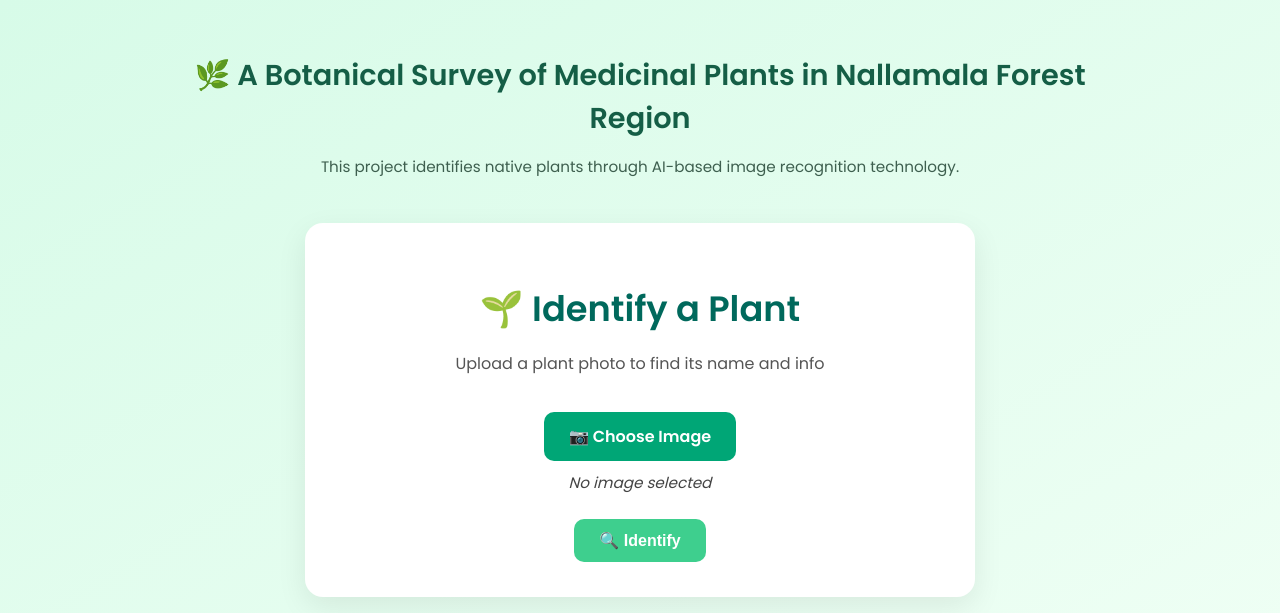
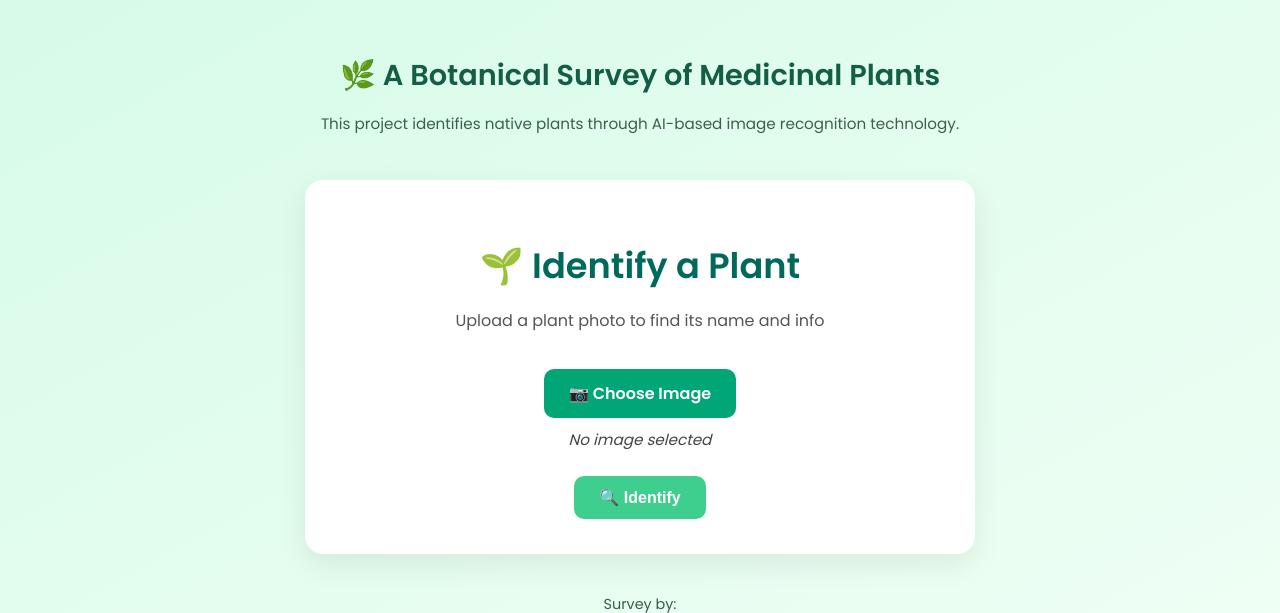
Before and after one commit to Sivaprasad-venky/plant_identifier, a Flask app: page / in a window 1280 px wide. Shown: the top 613 px of the page. Run offline with Flask 3, Linux system fonts and the light colour scheme.

Commit message:
Update index.html

```diff
--- a/templates/index.html
+++ b/templates/index.html
@@ -154,7 +154,7 @@
 <body>
 
   <div class="top-title">
-    <h2>🌿 A Botanical Survey of Medicinal Plants in Nallamala Forest Region</h2>
+    <h2>🌿 A Botanical Survey of Medicinal Plants</h2>
     <p>This project identifies native plants through AI-based image recognition technology.</p>
   </div>
 
```
